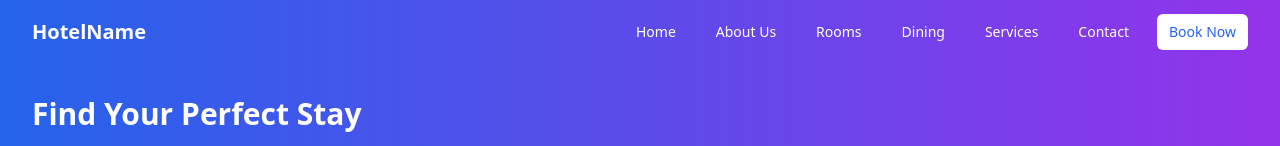
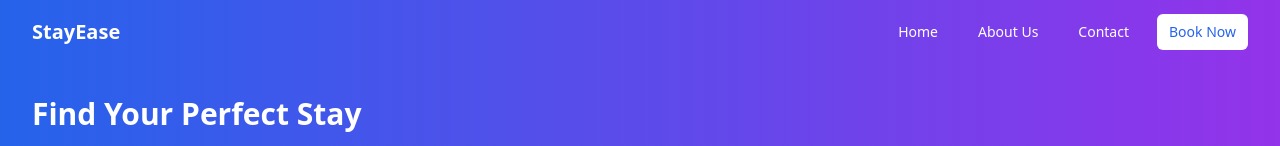
Before and after one commit to mehjbeen22/G-1-Hotel_Website, a React (Vite) app: page / in a window 1280 px wide. Shown: the top 146 px of the page. Built offline with nearby package versions, Linux system fonts and the light colour scheme.

Commit message:
added hotel name

```diff
--- a/index.html
+++ b/index.html
@@ -4,7 +4,7 @@
     <meta charset="UTF-8" />
     <link rel="icon" type="" href="" />
     <meta name="viewport" content="width=device-width, initial-scale=1.0" />
-    <title>hotel</title>
+    <title>StayEase</title>
   </head>
   <body>
     <div id="root"></div>
--- a/src/pages/About.jsx
+++ b/src/pages/About.jsx
@@ -0,0 +1,7 @@
+import React from "react";
+
+const About = () => {
+  return <div>About</div>;
+};
+
+export default About;
--- a/src/pages/Navbar.jsx
+++ b/src/pages/Navbar.jsx
@@ -8,7 +8,7 @@ const Navbar = () => {
         <div className="flex items-center justify-between h-16">
           <div className="flex items-center">
             <a href="#" className="text-white font-bold text-xl">
-              HotelName
+              StayEase
             </a>
           </div>
           <div className="hidden md:block">
@@ -25,24 +25,7 @@ const Navbar = () => {
               >
                 About Us
               </a>
-              <a
-                href="#rooms"
-                className="text-white hover:bg-blue-700 px-3 py-2 rounded-md text-sm font-medium"
-              >
-                Rooms
-              </a>
-              <a
-                href="#dining"
-                className="text-white hover:bg-blue-700 px-3 py-2 rounded-md text-sm font-medium"
-              >
-                Dining
-              </a>
-              <a
-                href="#services"
-                className="text-white hover:bg-blue-700 px-3 py-2 rounded-md text-sm font-medium"
-              >
-                Services
-              </a>
+
               <a
                 href="#contact"
                 className="text-white hover:bg-blue-700 px-3 py-2 rounded-md text-sm font-medium"
```
